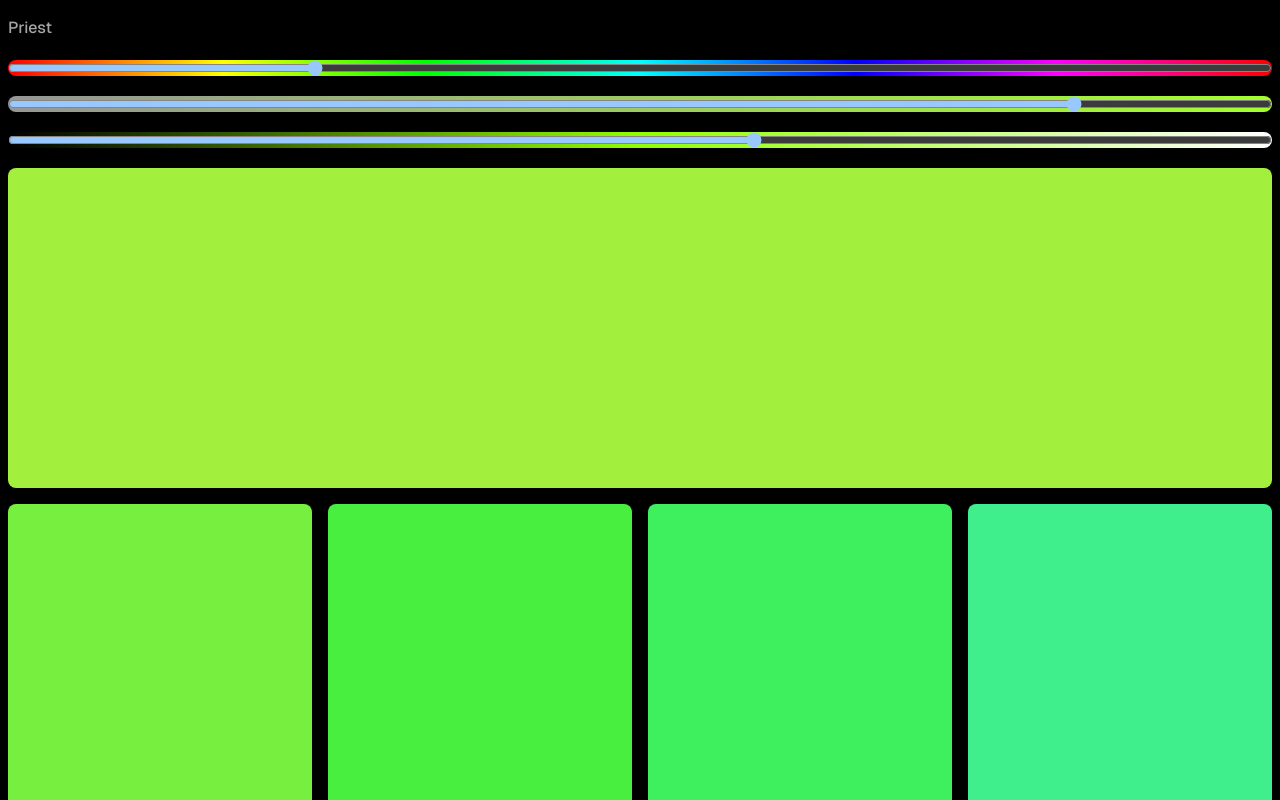
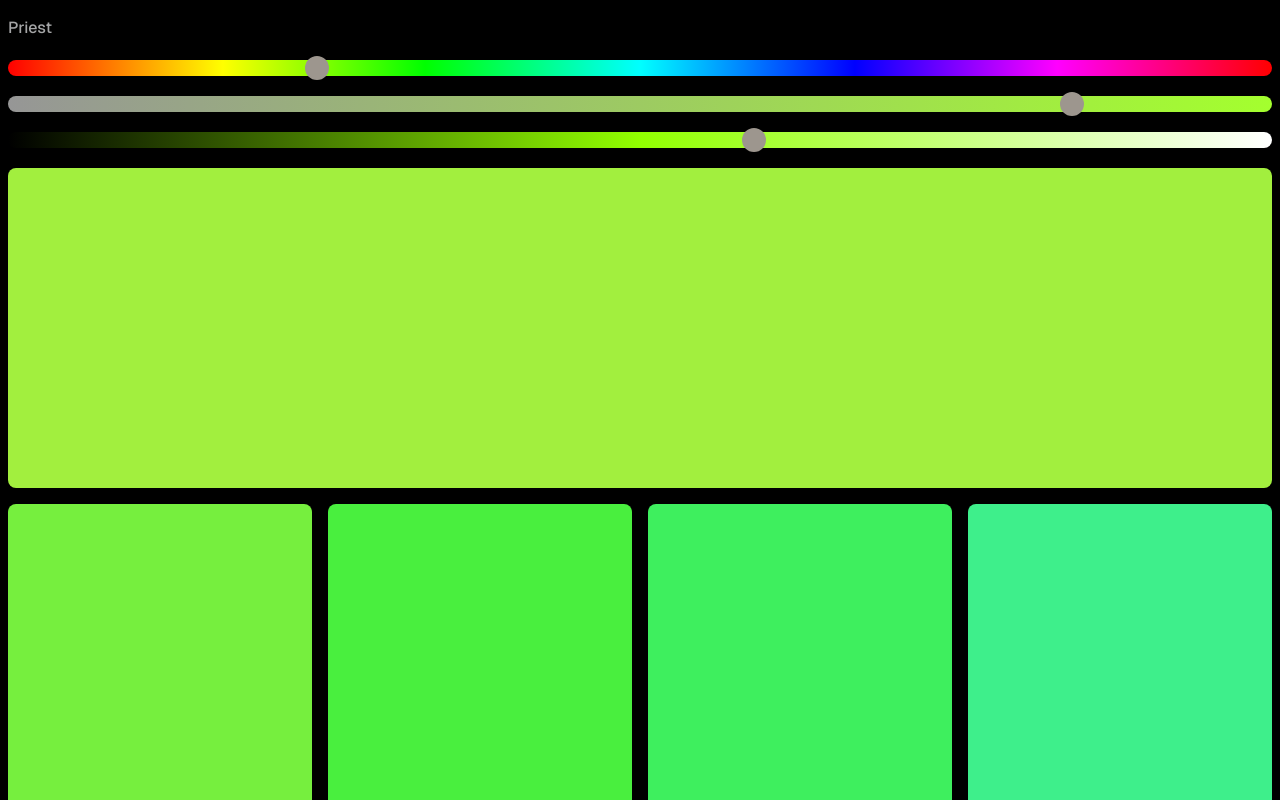
Before and after one commit to r-sp/priest, a Next.js app: page / in a window 1280 px wide. Shown: the top 800 px of the page. Built offline with nearby package versions, Linux system fonts and the light colour scheme.

Commit message:
fix color slider styles on chrome

```diff
--- a/src/app/style.css
+++ b/src/app/style.css
@@ -64,21 +64,13 @@ a {
   }
   .input-slider,
   .input-slider::-webkit-slider-runnable-track,
-  .input-slider::-webkit-slider-thumb,
-  .input-slider::-moz-range-track,
-  .input-slider::-moz-range-thumb {
+  .input-slider::-webkit-slider-thumb {
     -webkit-appearance: none;
-    -moz-appearance: none;
     appearance: none;
     border: 0;
-  }
-  .input-slider,
-  .input-slider::-webkit-slider-runnable-track,
-  .input-slider::-moz-range-track {
     cursor: crosshair;
   }
-  .input-slider::-webkit-slider-thumb,
-  .input-slider::-moz-range-thumb {
+  .input-slider::-webkit-slider-thumb {
     background-color: currentColor;
     border-radius: 50%;
     cursor: e-resize;
@@ -88,6 +80,18 @@ a {
   .input-slider:focus-visible + div {
     bottom: 0;
     top: 0;
+  }
+  .input-slider::-moz-range-track,
+  .input-slider::-moz-range-thumb {
+    -moz-appearance: none;
+    cursor: crosshair;
+  }
+  .input-slider::-moz-range-thumb {
+    background-color: currentColor;
+    border-radius: 50%;
+    cursor: e-resize;
+    height: 1.5rem;
+    width: 1.5rem;
   }
 }
 
```
